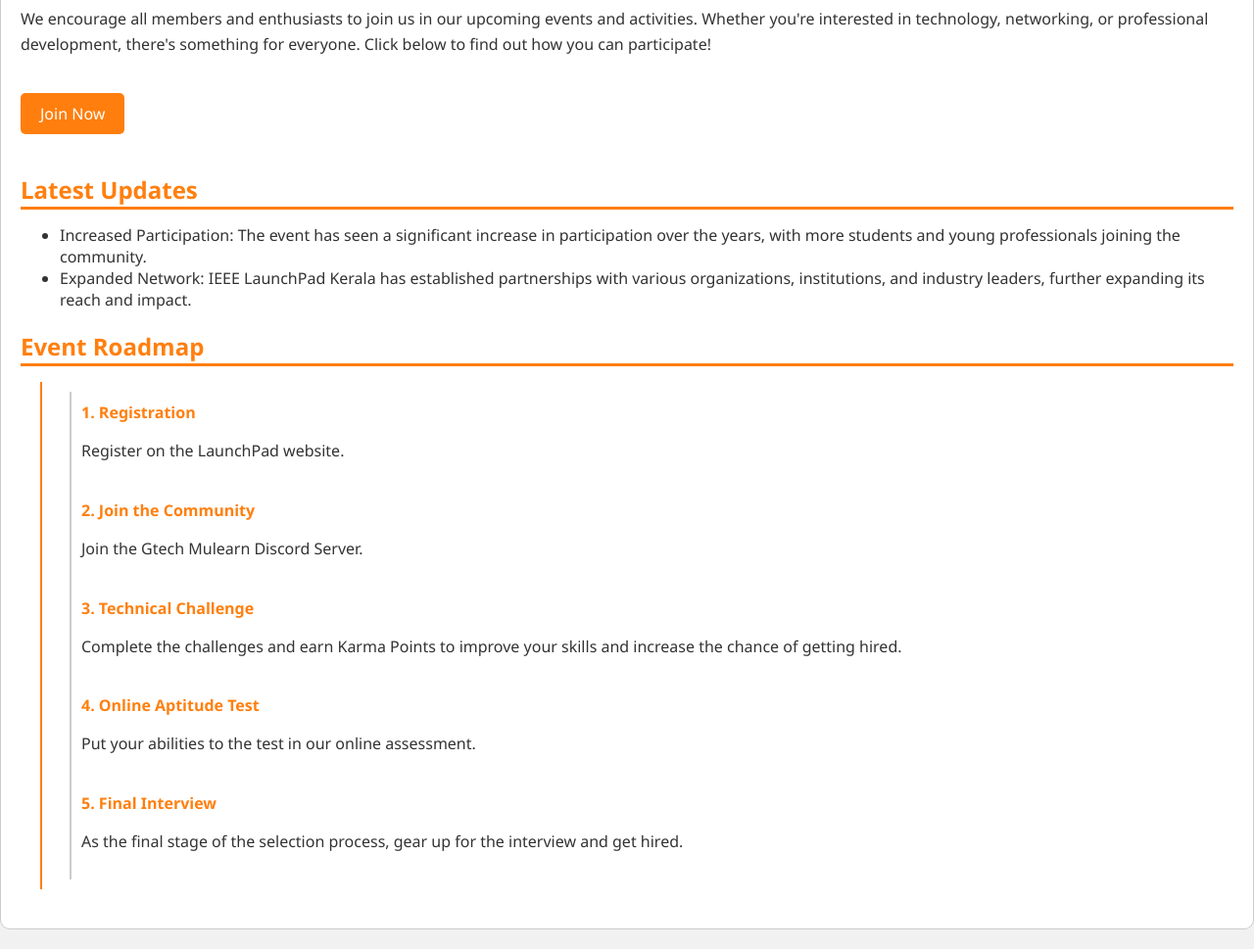
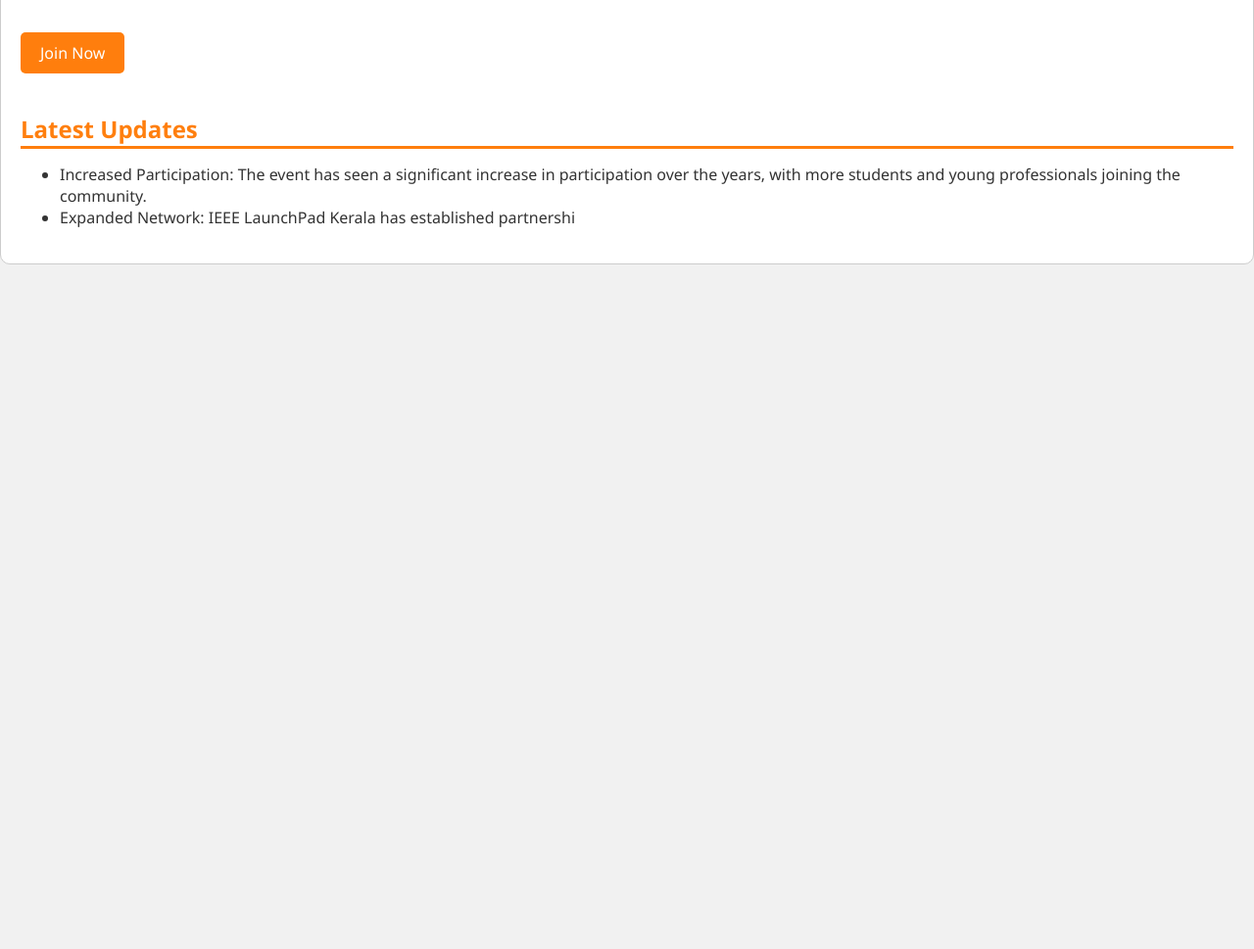
Before and after one commit to ecoholic84/launchpadNewsletter, a plain HTML site: page index.html in a window 1280 px wide. Shown: the part 618-1587 px from the top of the page at 98% size. After the commit the page ends 908 px from the top, so only its background shows below. Drawn offline with Linux system fonts and the light colour scheme.

Commit message:
Minor Changes.

```diff
--- a/index.html
+++ b/index.html
@@ -2,7 +2,7 @@
 <html lang="en">
 <head>
   <meta charset="UTF-8">
-  <title>IEEE Launch Pad Kerala Newsletter</title>
+  <title>Newsletter</title>
   <style>
     body {
       font-family: 'Segoe UI', Tahoma, Geneva, Verdana, sans-serif;
@@ -19,39 +19,6 @@
       border-radius: 10px;
       border: 1px solid #ccc;
     }
-  </style>
-</head>
-<body>
-
-<div class="container" id="newsletter">
-  <!-- Your content goes here -->
-</div>
-
-</body>
-</html>
-<!DOCTYPE html>
-<html lang="en">
-<head>
-  <meta charset="UTF-8">
-  <title>IEEE Launch Pad Kerala Newsletter</title>
-  <style>
-    body {
-      font-family: 'Segoe UI', Tahoma, Geneva, Verdana, sans-serif;
-      background-color: #f1f1f1; /* Change background color to white */
-      color: #333; /* Change text color to dark */
-      margin: 0;
-      padding: 0;
-    }
-    .container {
-      max-width: 100vw; /* Adjusted to fit screen width */
-      margin: 20px auto;
-      padding: 20px;
-      background-color: #fff; /* Change background color to white */
-      border-radius: 10px;
-      border: 1px solid #ccc; /* Lighten border color */
-      opacity: 0;
-      transition: opacity 1s;
-    }
     .fade-in {
       opacity: 1 !important;
     }
@@ -62,7 +29,7 @@
       height: auto;
     }
     h2 {
-      color: #ff7903f4; /* Change heading color to blue */
+      color: #ff7903f4;
       font-size: 1.5em;
       position: relative;
     }
@@ -73,21 +40,21 @@
       left: 0;
       width: 100%;
       height: 3px;
-      background-color: #ff7903f4; /* Change underline color to blue */
+      background-color: #ff7903f4;
     }
     p {
       line-height: 1.6;
     }
     a {
-      color: #ff7903f4; /* Change link color to blue */
+      color: #ff7903f4;
       text-decoration: none;
     }
     a:hover {
       text-decoration: underline;
     }
     .cta {
-      background-color: #ff7903f4; /* Change button background color to blue */
-      color: #fff; /* Change button text color to white */
+      background-color: #ff7903f4;
+      color: #fff;
       padding: 10px 20px;
       border-radius: 5px;
       text-align: center;
@@ -96,7 +63,7 @@
       transition: background-color 0.3s;
     }
     .cta:hover {
-      background-color: #0056b3; /* Darken button color on hover */
+      background-color: #0056b3;
     }
     .timeline {
       position: relative;
@@ -110,19 +77,19 @@
       bottom: 0;
       left: 20px;
       width: 2px;
-      background: #ff7903f4; /* Change timeline color to blue */
+      background: #ff7903f4;
     }
     .event {
       margin-left: 40px;
       padding: 10px;
-      border-left: 2px solid #ccc; /* Lighten event border color */
+      border-left: 2px solid #ccc;
     }
     .event-date {
       font-weight: bold;
-      color: #ff7903f4; /* Change event date color to blue */
+      color: #ff7903f4;
     }
     .event-description {
-      color: #333; /* Change event description color to dark */
+      color: #333;
     }
   </style>
 </head>
@@ -141,39 +108,4 @@
   <h2>Latest Updates</h2>
   <ul>
     <li>Increased Participation: The event has seen a significant increase in participation over the years, with more students and young professionals joining the community.</li>
-    <li>Expanded Network: IEEE LaunchPad Kerala has established partnerships with various organizations, institutions, and industry leaders, further expanding its reach and impact.</li>
-  </ul>
-
-  <h2>Event Roadmap</h2>
-  <div class="timeline">
-    <div class="event">
-      <span class="event-date">1. Registration</span>
-      <p class="event-description">Register on the LaunchPad website.</p>
-    </div>
-    <div class="event">
-      <span class="event-date">2. Join the Community</span>
-      <p class="event-description">Join the Gtech Mulearn Discord Server.</p>
-    </div>
-    <div class="event">
-      <span class="event-date">3. Technical Challenge</span>
-      <p class="event-description">Complete the challenges and earn Karma Points to improve your skills and increase the chance of getting hired.</p>
-    </div>
-    <div class="event">
-      <span class="event-date">4. Online Aptitude Test</span>
-      <p class="event-description">Put your abilities to the test in our online assessment.</p>
-    </div>
-    <div class="event">
-      <span class="event-date">5. Final Interview</span>
-      <p class="event-description">As the final stage of the selection process, gear up for the interview and get hired.</p>
-    </div>
-  </div>
-
-<script>
-  document.addEventListener('DOMContentLoaded', () => {
-    const newsletter = document.getElementById('newsletter');
-    newsletter.classList.add('fade-in');
-  });
-</script>
-
-</body>
-</html>
+    <li>Expanded Network: IEEE LaunchPad Kerala has established partnershi
```
